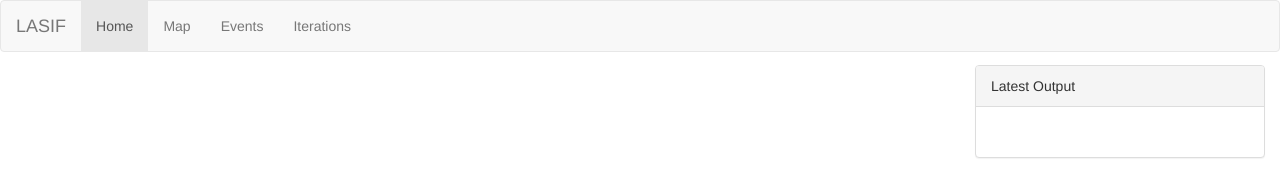
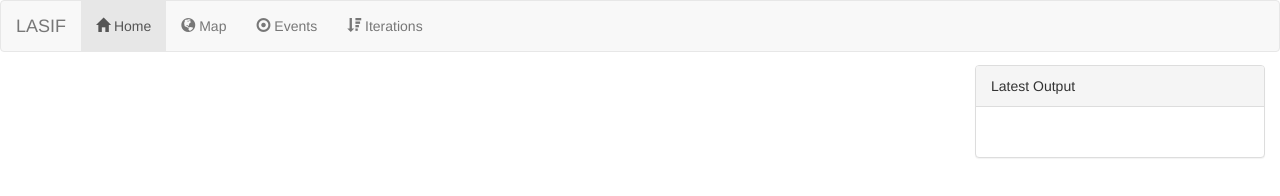
Before and after one commit to krischer/LASIF, a plain HTML site: page lasif/webinterface/static/index.html in a window 1280 px wide. Drawn offline with Linux system fonts and the light colour scheme; no server answers.

Commit message:
Adding icons to the webinterface

```diff
--- a/lasif/webinterface/static/index.html
+++ b/lasif/webinterface/static/index.html
@@ -65,11 +65,19 @@
     </div>
 
     <ul class="nav navbar-nav">
-        <li data-match-route="/$"><a href="#/">Home</a></li>
-        <li data-match-route="/map"><a href="#/map">Map</a></li>
-        <li data-match-route="/events"><a href="#/events/list">Events</a></li>
+        <li data-match-route="/$"><a href="#/">
+            <span class="glyphicon glyphicon-home"></span> Home
+        </a></li>
+        <li data-match-route="/map"><a href="#/map">
+            <span class="glyphicon glyphicon-globe"></span> Map
+        </a></li>
+        <li data-match-route="/events"><a href="#/events/list">
+            <span class="glyphicon glyphicon-record"></span>  Events
+        </a></li>
         <li data-match-route="/iterations"><a
-                href="#/iterations">Iterations</a></li>
+                href="#/iterations">
+            <span class="glyphicon glyphicon-sort-by-attributes-alt"></span> Iterations
+        </a></li>
     </ul>
 
     <div class="nav navbar-right">
```
